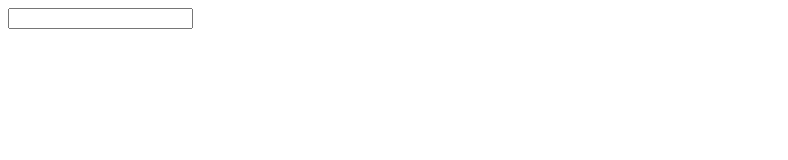
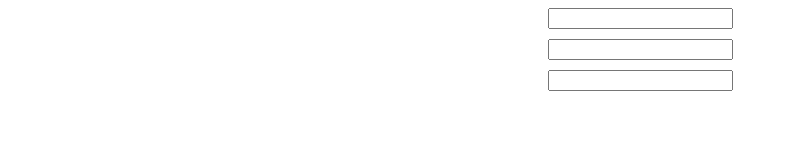
Before and after one commit to Rajesh-Reel/InputTypes, a plain HTML site: page index.html in a window 1280 px wide. Shown: the whole page, without its empty margins (0-788 px from the left). Drawn offline with Linux system fonts and the light colour scheme.

Commit message:
added css file and number and password types, centered div

```diff
--- /dev/null
+++ b/index.css
@@ -0,0 +1,7 @@
+.container {
+    display: flex;
+    flex-direction: column;
+    justify-content: center;
+    align-items: center;
+    gap: 10px;
+}
--- a/index.html
+++ b/index.html
@@ -4,12 +4,15 @@
     <meta charset="UTF-8">
     <meta http-equiv="X-UA-Compatible" content="IE=edge">
     <meta name="viewport" content="width=device-width, initial-scale=1.0">
-    <title>Document</title>
+    <title>Input Types</title>
+    <link rel="stylesheet" href="index.css"/>
 </head>
 <body>
     <main>
-        <div>
+        <div class="container">
             <input type="text"/>
+            <input type="number"/>
+            <input type="password"/>
         </div>
     </main>
 </body>
```
